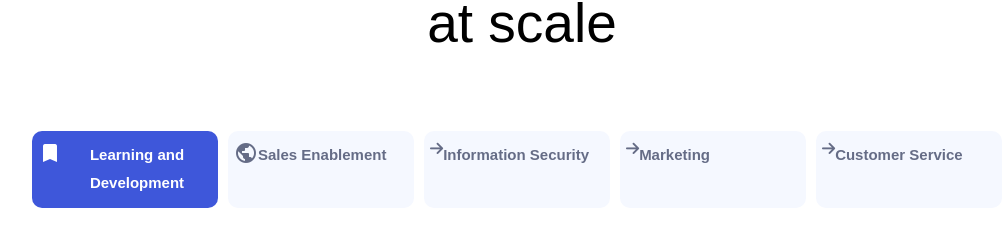
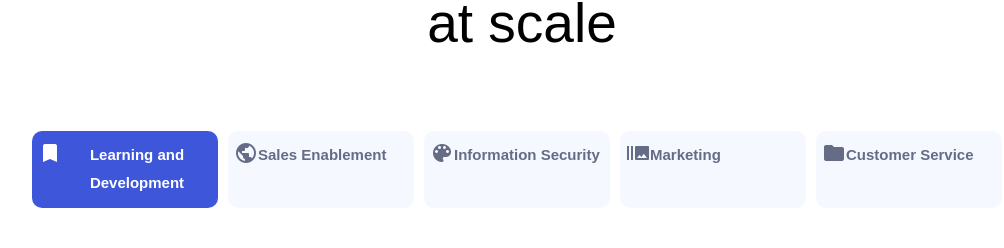
Before and after one commit to Islameeyah/synthesia__clone, a website: page index.html in a window 1280 px wide. Shown: the part 1724-1972 px from the top of the page, without its empty margins (118-1122 px from the left). Drawn offline with Linux system fonts and the light colour scheme.

Commit message:
new commit

```diff
--- a/index.html
+++ b/index.html
@@ -25,7 +25,7 @@
                                 <h4>creates</h4>
                                 <p><i class="fa fa-child"></i>AI avatas</p>
                                 <p><i class="material-icons">mic</i>AI voices</p>
-                                <p>Video editing</p>
+                                <p><i class="material-icons">burst_mode</i>Video editing</p>
                                 <p><i class="material-icons">burst_mode</i>Video template</p>
                                 <p><i class="fa fa-address-book"></i>Custom AI Avatars</p>
                              </div>
@@ -192,9 +192,9 @@
                 <div class="uses__tab-container  u-margin-bottom-medium">
                     <h2 class=" uses--active uses__tab " data-tab="1"><i class="material-icons">bookmark</i>Learning and Development</h2>
                     <h2 class="  uses__tab" data-tab="2"><i class="material-icons">public</i>Sales Enablement</h2>
-                    <h2 class=" uses__tab " data-tab="3"><i  class='fas'>&#xf061;</i>Information Security</h2>
-                    <h2 class=" uses__tab " data-tab="4"><i  class='fas'>&#xf061;</i>Marketing</h2>
-                    <h2 class=" uses__tab " data-tab="5"><i  class='fas'>&#xf061;</i>Customer Service</h2>
+                    <h2 class=" uses__tab " data-tab="3"><i class="material-icons">color_lens</i>Information Security</h2>
+                    <h2 class=" uses__tab " data-tab="4"><i class="material-icons">burst_mode</i>Marketing</h2>
+                    <h2 class=" uses__tab " data-tab="5"><i class="material-icons">folder</i>Customer Service</h2>
                 </div>
 
                 <div class="uses__card uses__card--1  uses__card--active">
```
